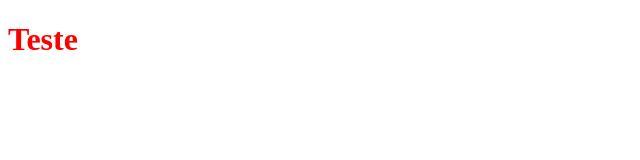
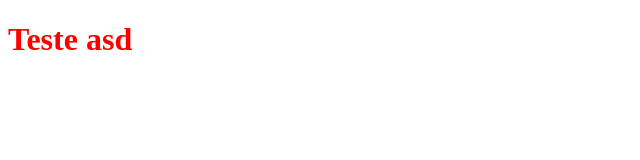
Before and after one commit to thiagopedro99/thiagopedro99.github.io, a plain HTML site: page index.html in a window 1280 px wide. Shown: the full height of the page, 0-640 px from the left. Drawn offline with Linux system fonts and the light colour scheme.

Commit message:
Index da aplicação

```diff
--- a/index.html
+++ b/index.html
@@ -1,18 +1,20 @@
 <!DOCTYPE html>
-
+<html lang="en">
     <head>
         <meta charset="UTF-8">
         <meta http-equiv="X-UA-Compatible" content="IE=edge">
         <meta name="viewport" content="width=device-width, initial-scale=1.0">
-        <title>Portfólio Thiago Pedro</title>
+        <title>Portifólio Thiago Pedro</title>
         <link rel="stylesheet" href="css/styles.css">
     </head>
 
     <body>
 
-        <h1>Teste</h1>
+        <h1>Teste asd</h1>
 
 
     </body>
 
+
 </html>
+</html>
```
